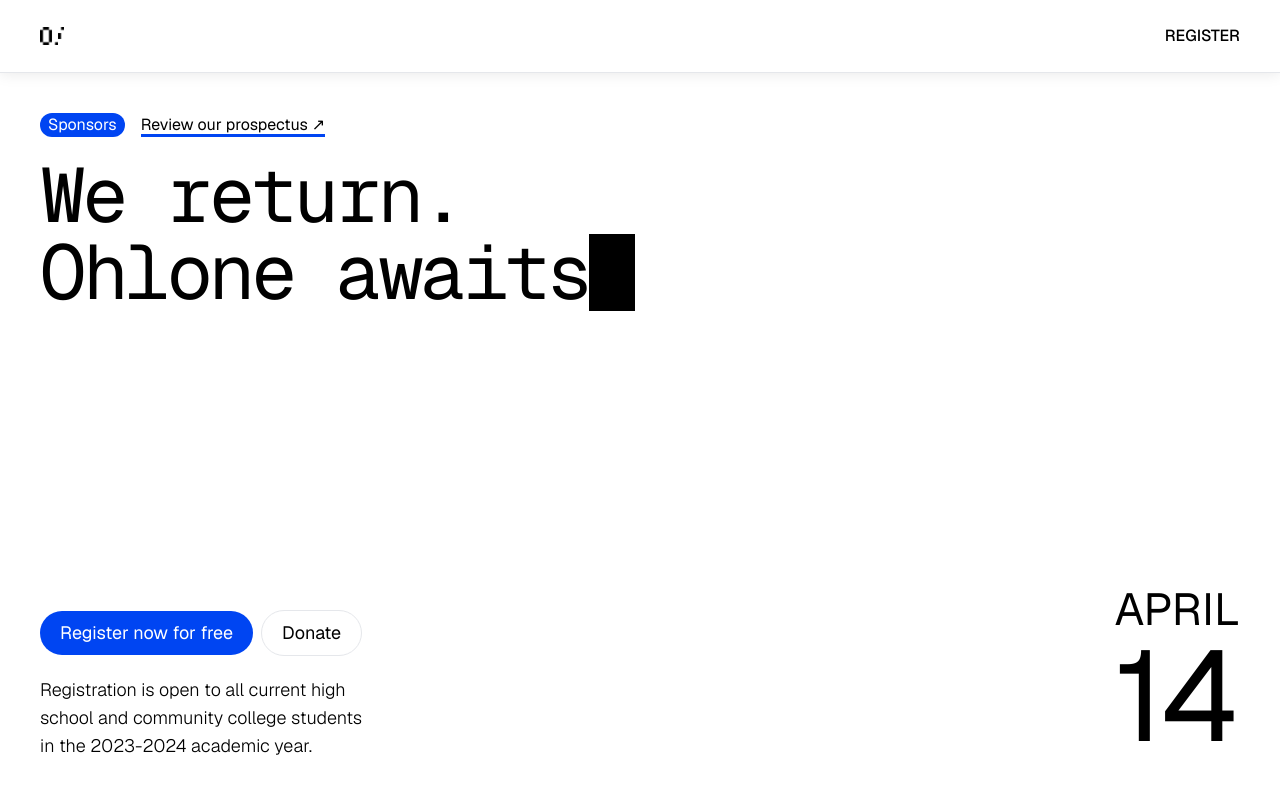
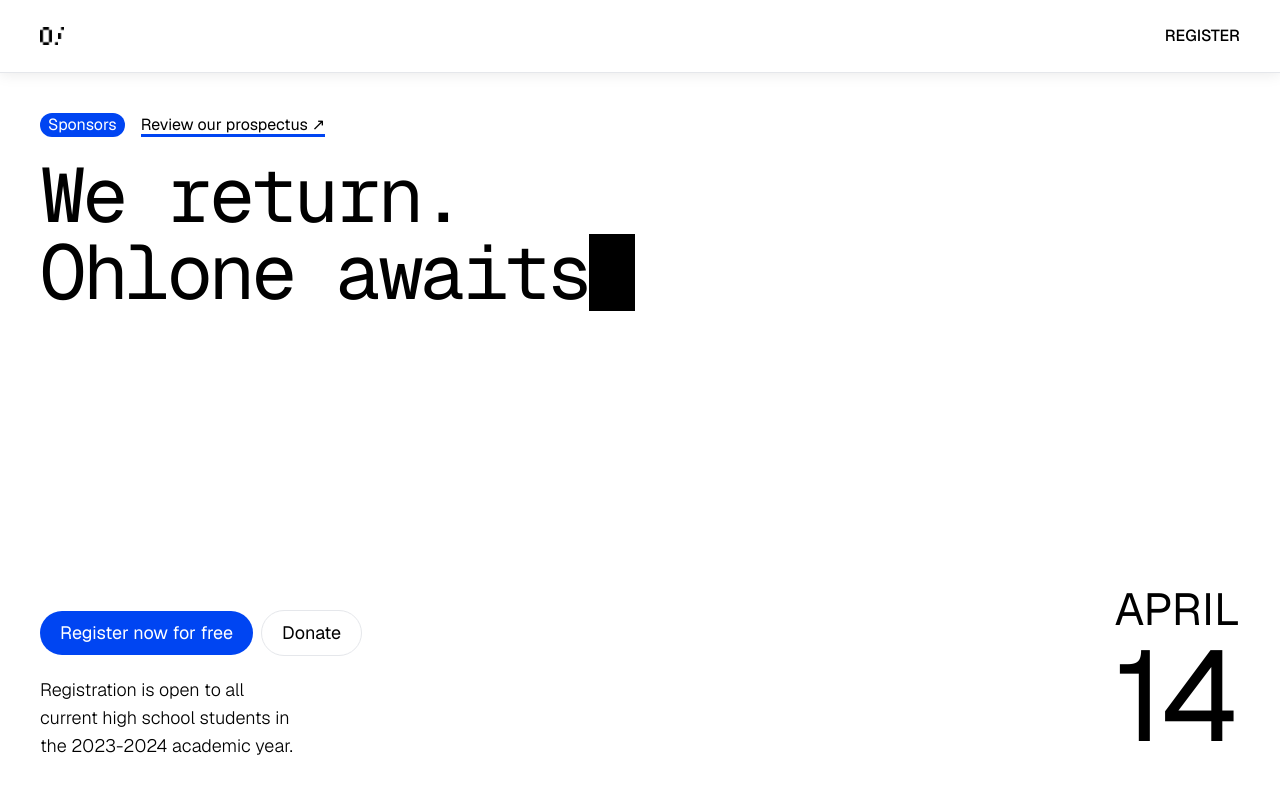
Before and after one commit to Mishra-Manit/ohlone-hacks, a Next.js app: page / in a window 1280 px wide. Shown: the top 800 px of the page. Built offline with nearby package versions, Linux system fonts and the light colour scheme.

Commit message:
update registration text

```diff
--- a/src/app/components/Hero.tsx
+++ b/src/app/components/Hero.tsx
@@ -39,7 +39,7 @@ export default function Hero() {
                                 </Link>
                             </div>
                             <Balancer className="w-1/2 sm:w-1/2 text-sm sm:text-lg font-light">
-                                Registration is open to all current high school and community college students in the 2023-2024 academic year.
+                                Registration is open to all current high school students in the 2023-2024 academic year.
                             </Balancer>
                         </div>
                         <div className="flex flex-col items-end">
```
